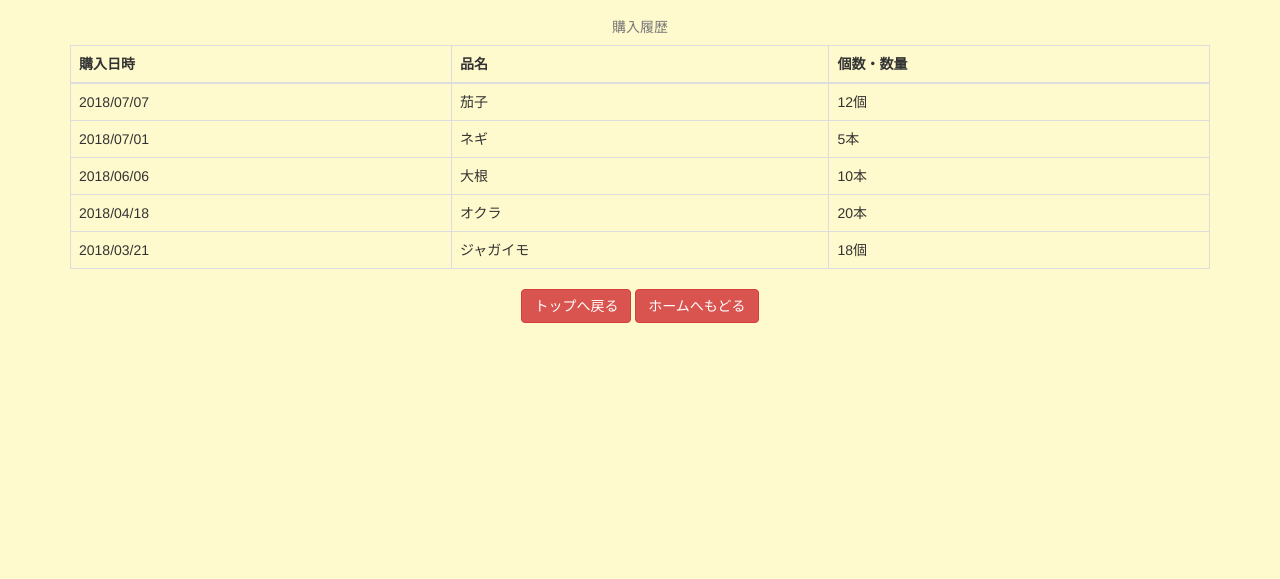
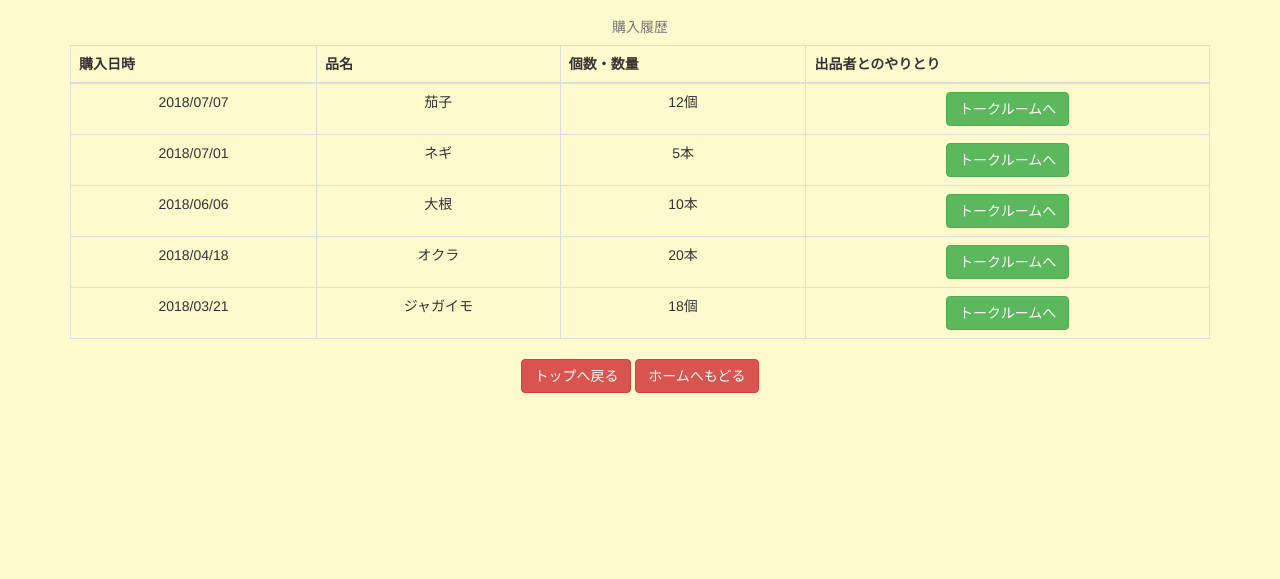
Before and after one commit to yukiyohure/meguriyasai, a PHP site: page /buy_data.php in a window 1280 px wide. Shown: the part 51-630 px from the top of the page. Run offline with PHP 8.4, Linux system fonts and the light colour scheme; some libraries are stand-ins or nearby versions.

Commit message:
テーブルにメッセージページへのボタンを追加

```diff
--- a/buy_data.php
+++ b/buy_data.php
@@ -14,9 +14,9 @@
 			<div class="container">
 				<button type="button" class="navbar-toggle" data-toggle="collapse" data-target=".navbar-collapse">
 					<span class="sr-only"> Toggle navigation</span>
-					<span class="icon-bar"> </span>
-					<span class="icon-bar"> </span>
-					<span class="icon-bar"> </span>
+					<span class="icon-bar"></span>
+					<span class="icon-bar"></span>
+					<span class="icon-bar"></span>
 				</button>
 				<a class="navbar-brand" href="home.php">巡り野菜</a>
 				<div class="navbar-collapse collapse">
@@ -34,13 +34,14 @@
 	</header>
 	<div class="container">
 		<div class="table-responsive">
-			<table class="table table-bordered table-hover">
+			<table class="text-center table table-bordered table-hover">
 				<caption class="text-center text-bold">購入履歴</caption>
 				<thead>
 					<tr>
 						<th>購入日時</th>
 						<th>品名</th>
 						<th>個数・数量</th>
+						<th>出品者とのやりとり</th>
 					</tr>
 				</thead>
 				<tbody>
@@ -48,26 +49,31 @@
 						<td>2018/07/07</td>
 						<td>茄子</td>
 						<td>12個</td>
+						<td class="text-center"><a class="btn btn-success" href="message.php">トークルームへ</a></td>
 					</tr>
 					<tr>
 						<td>2018/07/01</td>
 						<td>ネギ</td>
 						<td>5本</td>
+						<td class="text-center"><a class="btn btn-success" href="message.php">トークルームへ</a></td>
 					</tr>
 					<tr>
 						<td>2018/06/06</td>
 						<td>大根</td>
 						<td>10本</td>
+						<td class="text-center"><a class="btn btn-success" href="message.php">トークルームへ</a></td>
 					</tr>
 					<tr>
 						<td>2018/04/18</td>
 						<td>オクラ</td>
 						<td>20本</td>
+						<td class="text-center"><a class="btn btn-success" href="message.php">トークルームへ</a></td>
 					</tr>
 					<tr>
 						<td>2018/03/21</td>
 						<td>ジャガイモ</td>
 						<td>18個</td>
+						<td class="text-center"><a class="btn btn-success" href="message.php">トークルームへ</a></td>
 					</tr>
 				</tbody>
 			</table>
```
